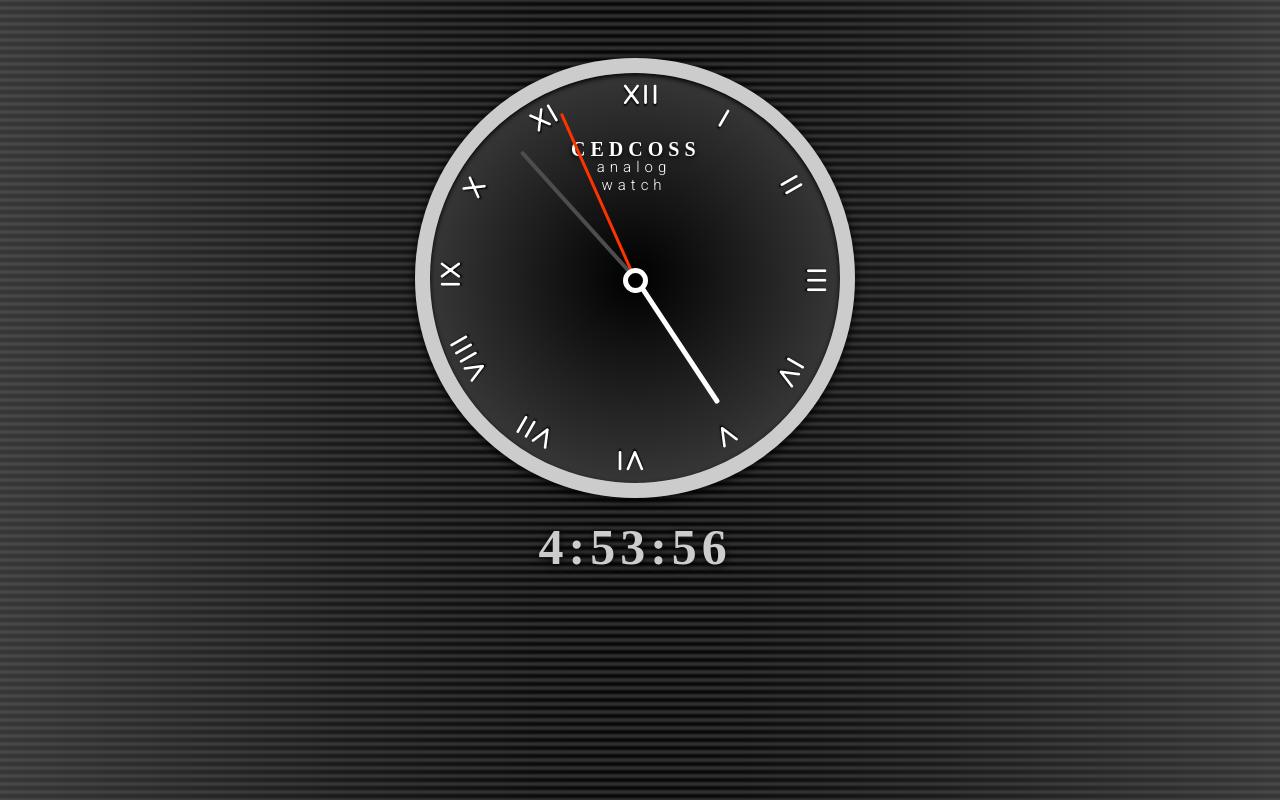
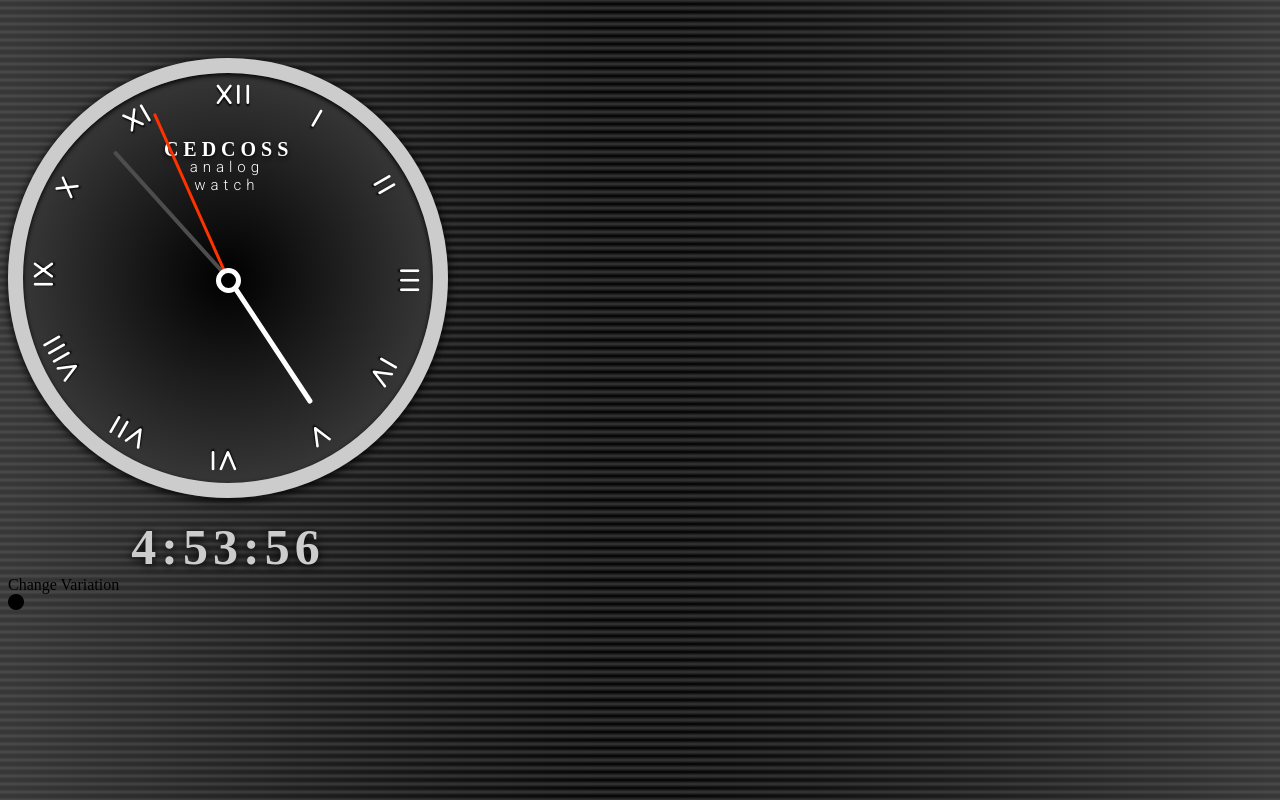
Before and after one commit to anmolverma01/clock, a plain HTML site: page index.html in a window 1280 px wide. Drawn offline with Linux system fonts and the light colour scheme; a web font is replaced by a local one.

Commit message:
Update index.html

```diff
--- a/index.html
+++ b/index.html
@@ -19,12 +19,6 @@
 <script type="text/javascript" src="cscript.js"></script>
 <!-----------------Styling----------------------------->
 <style type="text/css">
-    .center
-    {
-        width:98%;
-
-
-    }
 </style>
 </head>
 <body>
@@ -51,7 +45,10 @@
     <span id="pin"></span>
 </div>
 </div>
-    <div id="digital"><span id="h">00</span>:<span id="m">00</span>:<span id="s">00</span></div>
+    <div id="digital" align="center"><span id="h">00</span>:<span id="m">00</span>:<span id="s">00</span></div>
+    <div id="tools">
+    <span id="vari1">Change Variation</span>
+    <div id="light"><i class="fas fa-circle" onclick="tog()"></i></div>
     </div>
 
 </body>
```
